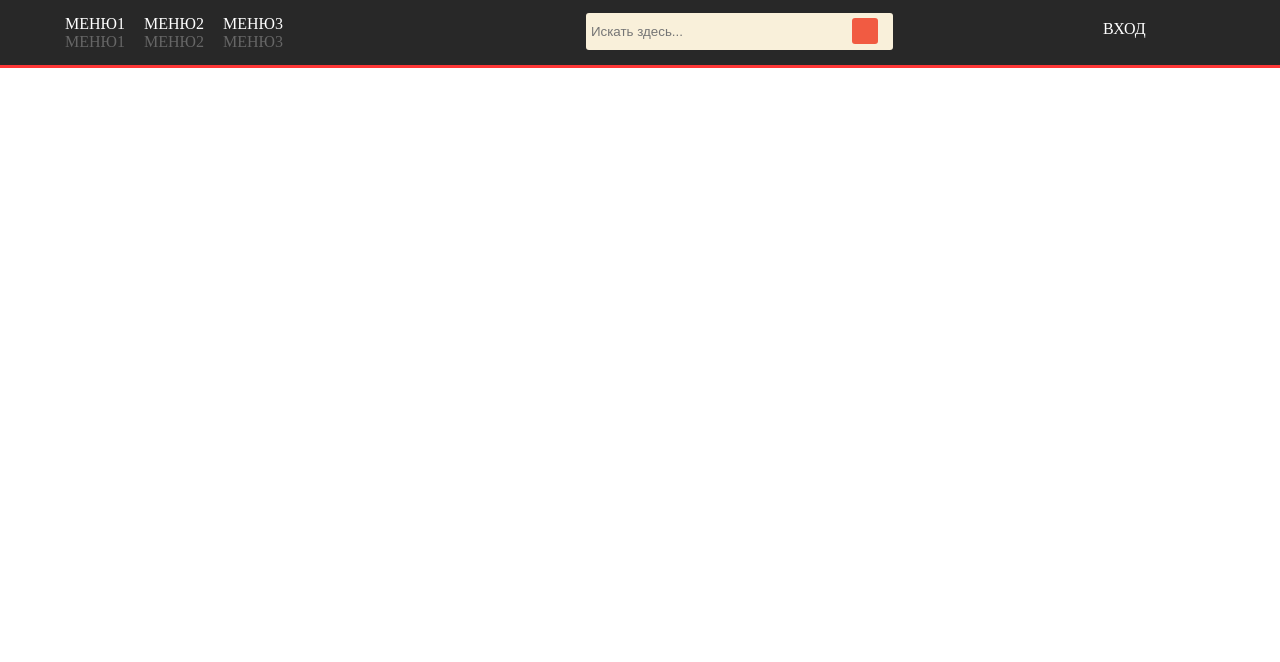
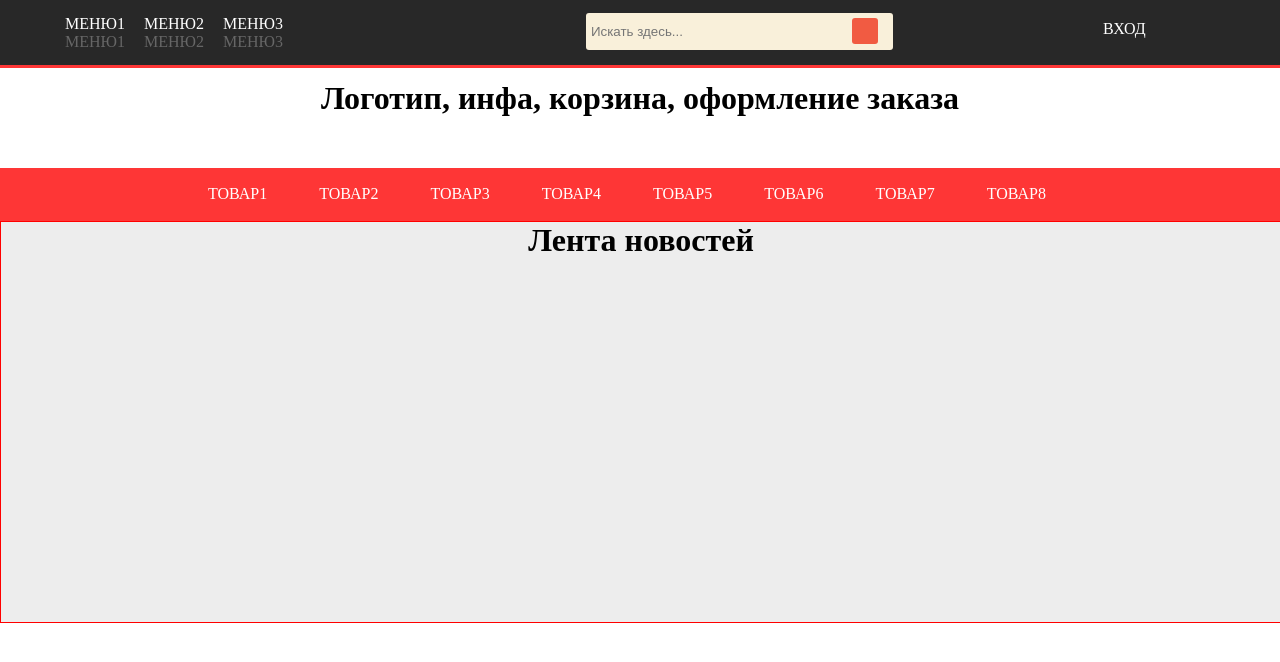
Before and after one commit to Nemolite/gorca, a PHP site: page / in a window 1280 px wide. Shown: the top 662 px of the page. Run offline with PHP 8.4, Linux system fonts and the light colour scheme.

Commit message:
line-news

```diff
--- a/css/mystyle.css
+++ b/css/mystyle.css
@@ -1,4 +1,4 @@
-html, body, h1,h2,h3,h4,h5,p {
+html, body, h1,h2,h3,h4,h5,p, ul {
 	margin: 0;
 	padding: 0;
 }
@@ -117,3 +117,58 @@ button:before {
 	margin-left: 15px;
 
 }
+
+/*top-fon*/
+
+.top-fon {
+	width: 100%;
+	height: 100px;
+	/*border:1px solid red;*/
+}
+
+.top-fon h1 {
+	text-align: center;
+}
+
+/*top-menu*/
+
+.top-menu {
+	width: 100%;
+	height: 53px;
+	background-color: #FE3636;
+}
+
+.top-menu-content {
+	width: 75%;
+	height: 50px;
+	margin: 0 auto;
+	padding-top: 17px;
+}
+
+.top-menu-content ul {
+	list-style: none;
+}
+
+.top-menu-content ul li {
+	display: inline-block;
+	margin-left: 5%;
+}
+
+.top-menu-content ul li a {
+	color:#fff;
+	text-transform: uppercase;
+	text-decoration: none;
+}
+
+/*line-news*/
+
+.line-news {
+    width: 100%;
+    height: 400px;
+    border:1px solid red;
+    background-color: #EDEDED;
+}
+
+.line-news h1 {
+    text-align: center;
+}
--- a/index.html
+++ b/index.html
@@ -50,6 +50,46 @@
         <a href="#">Вход</a>
 	</div>
 </div>
+<!-- top-line -->
+
+
+<div class="top-fon">
+	<h1>
+         Логотип, инфа, корзина, оформление заказа
+	</h1>
+</div>
+<!-- top-fon -->
+
+<div class="top-menu">
+
+	<div class="top-menu-content">
+		<ul>
+			<li><a href="#">товар1</a></li>
+			<li><a href="#">товар2</a></li>
+			<li><a href="#">товар3</a></li>
+			<li><a href="#">товар4</a></li>
+			<li><a href="#">товар5</a></li>
+			<li><a href="#">товар6</a></li>
+			<li><a href="#">товар7</a></li>
+			<li><a href="#">товар8</a></li>
+
+		</ul>
+
+	</div>
+
+</div>
+
+<!-- top-menu -->
+
+<div class="line-news">
+     <h1>
+         Лента новостей
+	</h1>
+
+</div>
+
+<!-- line-news -->
+
 
 <script type="text/javascript" src="js/myscript.js"></script>
 </body>
```
